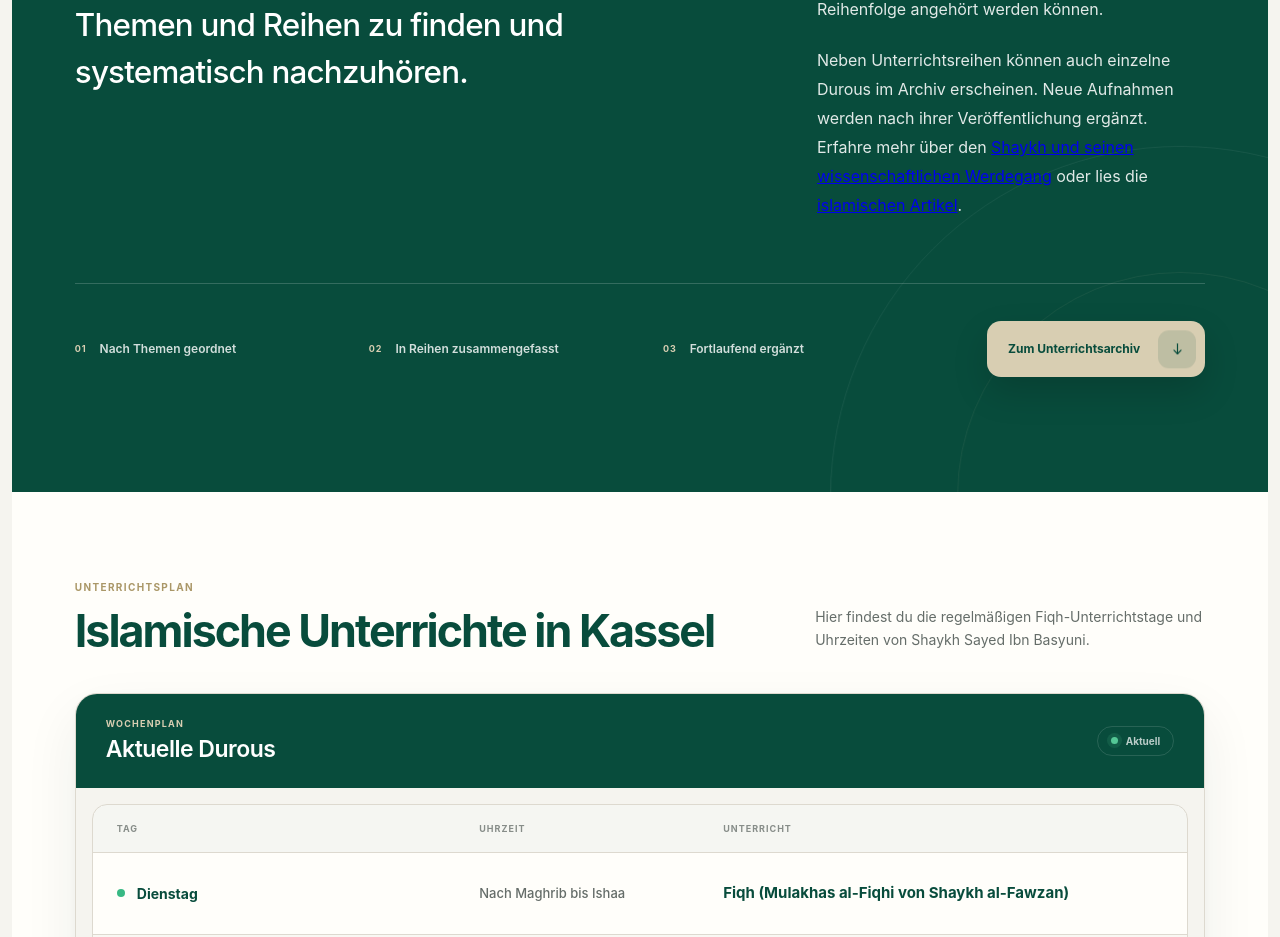
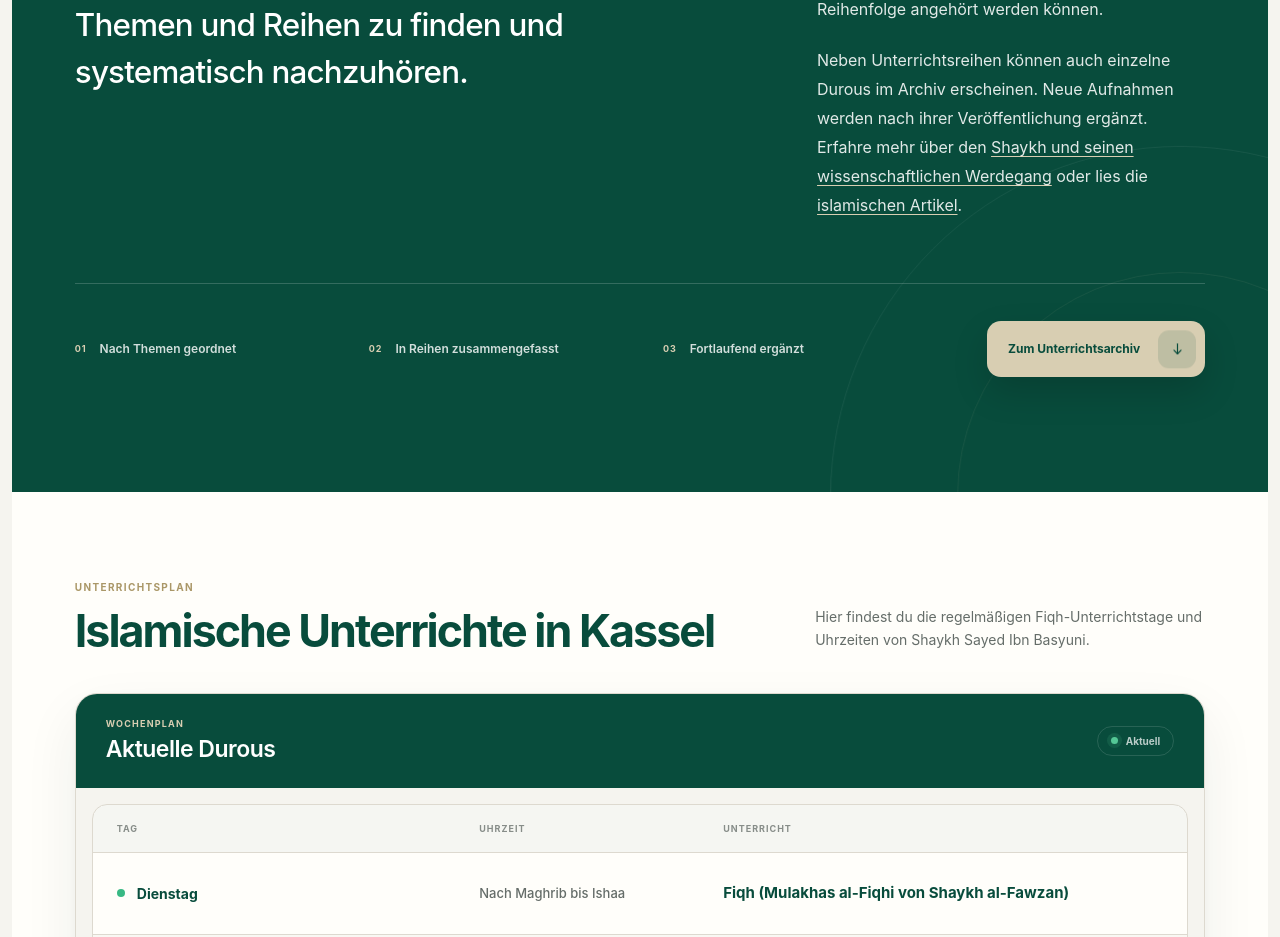
Before and after one commit to SoufianElfouzari/Shaykh-Sayed-Ibn-Basyuni-Website, a React (Vite) app: page /durous in a window 1280 px wide. Shown: the part 2395-3332 px from the top of the page. Built offline with nearby package versions, Linux system fonts and the light colour scheme; no server answers; the database is empty.

Commit message:
style: accessible inline links in existing Durous section

```diff
--- a/src/pages/Duruus/components/ArchiveIntroduction/ArchiveIntroduction.css
+++ b/src/pages/Duruus/components/ArchiveIntroduction/ArchiveIntroduction.css
@@ -286,6 +286,18 @@
   letter-spacing: -0.05px;
 }
 
+.sib-archive-introduction-text a {
+  color: inherit;
+  text-decoration: underline;
+  text-decoration-color: var(--sib-color-accent-soft, #d8ceb2);
+  text-underline-offset: 3px;
+}
+
+.sib-archive-introduction-text a:focus-visible {
+  outline: 2px solid var(--sib-color-accent-soft, #d8ceb2);
+  outline-offset: 3px;
+}
+
 .sib-archive-introduction-footer {
   padding-top: 37px;
   display: flex;
```
